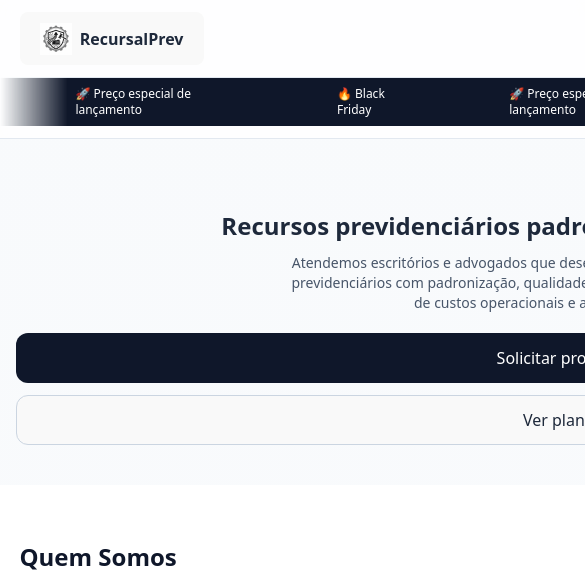
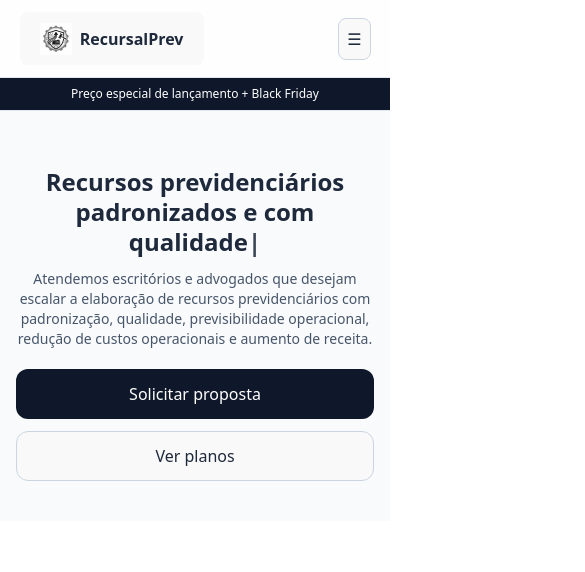
Before and after one commit to frpsantos/recursalprev, a React (Vite) app: page / in a window 390 px wide. Shown: the top 572 px of the page, 585 px wide, since content can reach past the window. Built offline with nearby package versions, Linux system fonts and the light colour scheme.

Commit message:
teste final banner

```diff
--- a/src/App.jsx
+++ b/src/App.jsx
@@ -54,7 +54,7 @@ export default function RecursalPrevLanding() {
   // planos (Avulso Especial na 2ª posição)
   const planos = [
     { nome: "Avulso", preco: "R$ 599", sub: "por recurso", extras: "Uso sob demanda para peças simples", features: ["1 recurso por vez", "Entrega em até 7 dias úteis"] },
-    { nome: "Avulso Especial", preco: "R$ 1.599", sub: "por recurso", extras: "Recurso para Instâncias Superiores", features: ["1 recurso por vez", "Entrega em até 7 dias úteis","Instâncias: TRU, TNU, STJ, STF." ] },
+    { nome: "Avulso Especial", preco: "R$ 1.599", sub: "por recurso", extras: "Recurso para Instâncias Superiores", features: ["1 recurso por vez", "Entrega em até 7 dias úteis", "Instâncias: TRU, TNU, STJ, STF."] },
     { nome: "Lite", preco: "R$ 1.999", sub: "mês", extras: "Atende demandas sazonais", features: ["5 recursos por mês","Carência de 1 mês","Suporte via chat","R$ 499 por recurso adicional"] },
     { nome: "Pro", preco: "R$ 7.999", sub: "mês", extras: "Ideal para demandas de médio prazo", features: ["40 recursos por mês","Bônus de 3 recursos no mês","Carência de 6 meses","Suporte via chat","20 minutos/mês em reuniões online","R$ 299 por recurso adicional"] },
     { nome: "Premium", preco: "R$ 9.999", sub: "mês", extras: "Ótimo para escalar e padronizar recursos", features: ["60 recursos por mês","Bônus de 5 recursos no mês","Carência mínima de 12 meses","Suporte via chat","40 minutos/mês em reuniões online","R$ 199 por recurso adicional"] },
@@ -107,7 +107,7 @@ export default function RecursalPrevLanding() {
   }
 
   return (
-    <div className="min-h-screen bg-gradient-to-b from-slate-50 to-white text-slate-800 overflow-x-hidden">
+    <div className="min-h-screen bg-gradient-to-b from-slate-50 to-white text-slate-800 overflow-x-hidden min-w-0">
       {/* CSS do letreiro */}
       <style>{`
         @keyframes rp-marquee {
@@ -120,10 +120,8 @@ export default function RecursalPrevLanding() {
       <header className="sticky top-0 z-40 bg-white/80 backdrop-blur border-b border-slate-200">
         <div className="w-full px-[5vw] sm:px-[6vw] lg:px-[8vw] py-3 flex items-center justify-between">
           <button onClick={() => scrollToId("top")} className="flex items-center gap-2" aria-label="Ir para o topo">
-            <div className="flex items-center gap-2">
-              <img src="/LogoPrincipal.png" alt="RecursalPrev" className="h-8 w-auto" />
-              <span className="font-semibold text-slate-800">RecursalPrev</span>
-            </div>
+            <img src="/LogoPrincipal.png" alt="RecursalPrev" className="h-8 w-auto" />
+            <span className="font-semibold text-slate-800">RecursalPrev</span>
           </button>
 
           <nav className="hidden md:flex items-center gap-6 text-sm">
@@ -149,60 +147,37 @@ export default function RecursalPrevLanding() {
             onClick={() => setMobileOpen((v) => !v)}
             aria-label="Abrir menu"
             aria-expanded={mobileOpen}
+            aria-controls="rp-mobile-menu"
           >
             ☰
           </button>
         </div>
 
-
-
-        {/* Banner letreiro — sempre em uma linha (mobile safe) */}
-        <style>{`
-          @keyframes rp-marquee-line {
-            0% { transform: translateX(0); }
-            100% { transform: translateX(-50%); } /* move metade do trilho duplicado */
-          }
-
-          @media (prefers-reduced-motion: reduce) {
-            .rp-marquee-line {
-              animation: none !important;
-              transform: none !important;
-            }
-          }
-        `}</style>
-
-        <div
-          className="
-            relative overflow-hidden border-t border-slate-200 bg-slate-900 text-white
-            [mask-image:linear-gradient(to_right,transparent,black_6%,black_94%,transparent)]
-          "
-        >
-          {/* trilho duplicado */}
+        {/* Banner: estático no mobile, animado no desktop (não causa overflow) */}
+        <div className="w-full border-t border-slate-200 bg-slate-900 text-white">
+          <div className="sm:hidden text-center text-xs py-2">
+            Preço especial de lançamento + Black Friday
+          </div>
           <div
-            className="
-              rp-marquee-line flex w-[300%]
-              [animation:rp-marquee-line_30s_linear_infinite]
-            "
+            className="hidden sm:block whitespace-nowrap py-2 text-sm tracking-wide"
+            style={{ animation: "rp-marquee 40s linear infinite" }}
           >
-            {/* cópia 1 */}
-            <div className="flex items-left gap-12 w-1/2 shrink-0 py-2 text-xs sm:text-sm">
-              <span className="px-6">🚀 Preço especial de lançamento</span>
-              <span className="px-6">🔥 Black Friday</span>
-              <span className="px-6">🚀 Preço especial de lançamento</span>
-              <span className="px-6">🔥 Black Friday</span>
-              <span className="px-6">🚀 Preço especial de lançamento</span>
-              <span className="px-6">🔥 Black Friday</span>
-              <span className="px-6">🚀 Preço especial de lançamento</span>
-              <span className="px-6">🔥 Black Friday</span>
-
-            </div>
+            <span className="mx-6">Preço especial de lançamento + Black Friday</span>
+            <span className="mx-6">Preço especial de lançamento + Black Friday</span>
+            <span className="mx-6">Preço especial de lançamento + Black Friday</span>
+            <span className="mx-6">Preço especial de lançamento + Black Friday</span>
           </div>
         </div>
 
-
-
-        {/* Menu Mobile */}
-        <div className={["md:hidden px-[5vw] pb-3 transition-all duration-200", mobileOpen ? "max-h-[480px] opacity-100" : "max-h-0 opacity-0 overflow-hidden"].join(" ")}>
+        {/* Menu Mobile (sem altura nem padding quando fechado) */}
+        <div
+          id="rp-mobile-menu"
+          className={[
+            "md:hidden transition-[max-height,padding,opacity] duration-200 overflow-hidden",
+            mobileOpen ? "max-h-[480px] px-[5vw] pb-3 opacity-100" : "max-h-0 p-0 m-0 opacity-0"
+          ].join(" ")}
+          aria-hidden={!mobileOpen}
+        >
           <div className="rounded-2xl border border-slate-200 bg-white p-3 grid gap-1">
             {[
               ["Quem somos", "quem-somos"],
@@ -223,7 +198,7 @@ export default function RecursalPrevLanding() {
       </header>
 
       {/* HERO */}
-      <section id="top" className="w-full px-4 sm:px-[8vw] lg:px-[10vw] pt-16 sm:pt-24 pb-10 sm:pb-16 text-center">
+      <section id="top" className="relative z-0 w-full px-4 sm:px-[8vw] lg:px-[10vw] pt-12 sm:pt-24 pb-10 sm:pb-16 text-center">
         <h1 className="mt-2 text-2xl sm:text-4xl lg:text-5xl font-semibold leading-tight">
           <ReactTyped
             strings={["Recursos previdenciários padronizados e com qualidade"]}
@@ -341,7 +316,7 @@ export default function RecursalPrevLanding() {
           <h2 className="text-2xl sm:text-3xl font-semibold text-center">Planos RecursalPrev</h2>
           <p className="text-xs sm:text-sm text-slate-500 mt-1 text-center">Planos elaborados para atender suas necessidades.</p>
 
-          <div className="mt-8 grid gap-4 sm:gap-6 grid-cols-1 sm:grid-cols-2 lg:grid-cols-5 max-w-screen-xl mx-auto">
+          <div className="mt-8 grid gap-4 sm:gap-6 grid-cols-1 sm:grid-cols-2 lg:grid-cols-5 max-w-screen-xl mx-auto px-0 min-w-0">
             {planos.map((p) => {
               const colors = palette[p.nome] || palette.Avulso;
               const isPro = p.nome === "Pro";
@@ -350,7 +325,7 @@ export default function RecursalPrevLanding() {
                 <div
                   key={p.nome}
                   className={[
-                    "relative rounded-2xl border bg-white p-4 sm:p-6 lg:p-7 flex flex-col",
+                    "relative rounded-2xl border bg-white p-4 sm:p-6 lg:p-7 flex flex-col min-w-0",
                     "shadow-sm hover:shadow-md transition-shadow",
                     "min-h-[280px] md:min-h-[340px]",
                     colors.border,
@@ -364,28 +339,19 @@ export default function RecursalPrevLanding() {
                     </span>
                   )}
 
-                  <div className="flex-1">
+                  <div className="flex-1 min-w-0">
                     <div className="text-lg font-semibold">{p.nome}</div>
 
-                    {/* Preço: não quebrar “R$” */}
-                    <div className={["mt-2 font-bold flex items-baseline flex-wrap", colors.price].join(" ")}>
-                      {/* <span className="text-3xl sm:text-4xl lg:text-5xl leading-tight tracking-tight tabular-nums sm:whitespace-nowrap whitespace-normal">
-                        {p.preco.replace(" ", "\u00A0")}
-                      </span> */}
-
-                      <span className="text-2xl sm:text-3xl lg:text-4xl leading-tight tracking-tight tabular-nums sm:whitespace-nowrap whitespace-normal">
-                        {p.preco.replace(" ", "\u00A0")}
+                    {/* Preço seguro no mobile */}
+                    <div className={["mt-2 font-bold flex items-baseline gap-1", colors.price].join(" ")}>
+                      <span className="text-sm sm:text-base lg:text-lg leading-none">R$</span>
+                      <span className="text-2xl sm:text-3xl lg:text-4xl leading-tight tracking-tight tabular-nums break-words max-w-full">
+                        {p.preco.replace("R$", "").trim()}
                       </span>
-
-
-
                       {p.nome !== "Avulso" && p.nome !== "Avulso Especial" && (
-                        <span className="align-super text-[11px] sm:text-xs md:text-sm text-slate-500 ml-1">
-                          {p.sub && (p.sub.includes("mês") ? "/mês" : p.sub.includes("ano") ? "/ano" : `/${p.sub.replace("por ", "")}`)}
-                        </span>
+                        <span className="text-[11px] sm:text-xs md:text-sm text-slate-500 ml-1">/mês</span>
                       )}
                     </div>
-
                     {(p.nome === "Avulso" || p.nome === "Avulso Especial") && (
                       <div className="text-slate-500 text-xs sm:text-sm">por recurso</div>
                     )}
@@ -416,7 +382,7 @@ export default function RecursalPrevLanding() {
           <div className="grid grid-cols-1 md:grid-cols-2 gap-8 lg:gap-10 items-start">
             <div>
               <h2 className="text-2xl sm:text-3xl font-semibold">Solicite uma proposta</h2>
-              <p className="mt-3 text-slate-600 text-sm sm:text-base">Envie seus dados e retornamos com ascondições para o seu volume.</p>
+              <p className="mt-3 text-slate-600 text-sm sm:text-base">Envie seus dados e retornamos com as condições para o seu volume.</p>
               <ul className="mt-6 grid gap-2 text-slate-700 text-sm">
                 <li>• Proposta em até 5 dia útil</li>
                 <li>• Onboarding assistido</li>
@@ -482,23 +448,18 @@ export default function RecursalPrevLanding() {
         </div>
       </section>
 
-      {/* FOOTER (contatos centralizados + copyright) */}
+      {/* FOOTER */}
       <footer id="contato" className="border-t border-slate-200 bg-white">
         <div className="w-full px-[5vw] sm:px-[8vw] lg:px-[10vw] py-10 text-sm text-slate-700 text-center">
-          {/* Linha de contatos centralizada */}
           <div className="flex flex-col sm:flex-row flex-wrap justify-center items-center gap-3 sm:gap-6 mb-6">
-            {/* CNPJ */}
             <div className="flex items-center gap-2">
-              {/* Ícone documento */}
               <svg width="18" height="18" viewBox="0 0 24 24" fill="currentColor" className="text-slate-900">
                 <path d="M6 2a2 2 0 0 0-2 2v16a2 2 0 0 0 2 2h12a2 2 0 0 0 2-2V8l-6-6H6zm7 1.5L18.5 9H13V3.5z"/>
               </svg>
               <span><strong>CNPJ:</strong> 63.391.044/0001-00</span>
             </div>
 
-            {/* Telefone */}
             <div className="flex items-center gap-2">
-              {/* Ícone telefone */}
               <svg width="18" height="18" viewBox="0 0 24 24" fill="currentColor" className="text-slate-900">
                 <path d="M6.62 10.79a15.05 15.05 0 0 0 6.59 6.59l2.2-2.2a1 1 0 0 1 1.01-.24 11.36 11.36 0 0 0 3.56.57 1 1 0 0 1 1 1V20a1 1 0 0 1-1 1A17 17 0 0 1 3 4a1 1 0 0 1 1-1h3.5a1 1 0 0 1 1 1 11.36 11.36 0 0 0 .57 3.56 1 1 0 0 1-.24 1.01l-2.2 2.2z"/>
               </svg>
@@ -507,9 +468,7 @@ export default function RecursalPrevLanding() {
               </a>
             </div>
 
-            {/* E-mail */}
             <div className="flex items-center gap-2">
-              {/* Ícone envelope */}
               <svg width="18" height="18" viewBox="0 0 24 24" fill="currentColor" className="text-slate-900">
                 <path d="M20 4H4a2 2 0 0 0-2 2v12a2 2 0 0 0 2 2h16a2 2 0 0 0 2-2V6a2 2 0 0 0-2-2zm0 4-8 5L4 8V6l8 5 8-5v2z"/>
               </svg>
@@ -518,9 +477,7 @@ export default function RecursalPrevLanding() {
               </a>
             </div>
 
-            {/* Instagram */}
             <div className="flex items-center gap-2">
-              {/* Ícone Instagram */}
               <svg width="18" height="18" viewBox="0 0 24 24" fill="currentColor" className="text-slate-900">
                 <path d="M7 2h10a5 5 0 0 1 5 5v10a5 5 0 0 1-5 5H7a5 5 0 0 1-5-5V7a5 5 0 0 1 5-5zm5 5a5 5 0 1 0 .001 10.001A5 5 0 0 0 12 7zm0 2.5A2.5 2.5 0 1 1 9.5 12 2.5 2.5 0 0 1 12 9.5zM17.5 6a1.5 1.5 0 1 0 1.5 1.5A1.5 1.5 0 0 0 17.5 6z"/>
               </svg>
@@ -535,10 +492,8 @@ export default function RecursalPrevLanding() {
             </div>
           </div>
 
-          {/* Linha divisória */}
           <div className="h-px bg-slate-200 my-4" />
 
-          {/* Copyright */}
           <div className="text-center text-slate-600 text-sm">
             © 2025 RecursalPrev. Todos os direitos reservados.
           </div>
```
